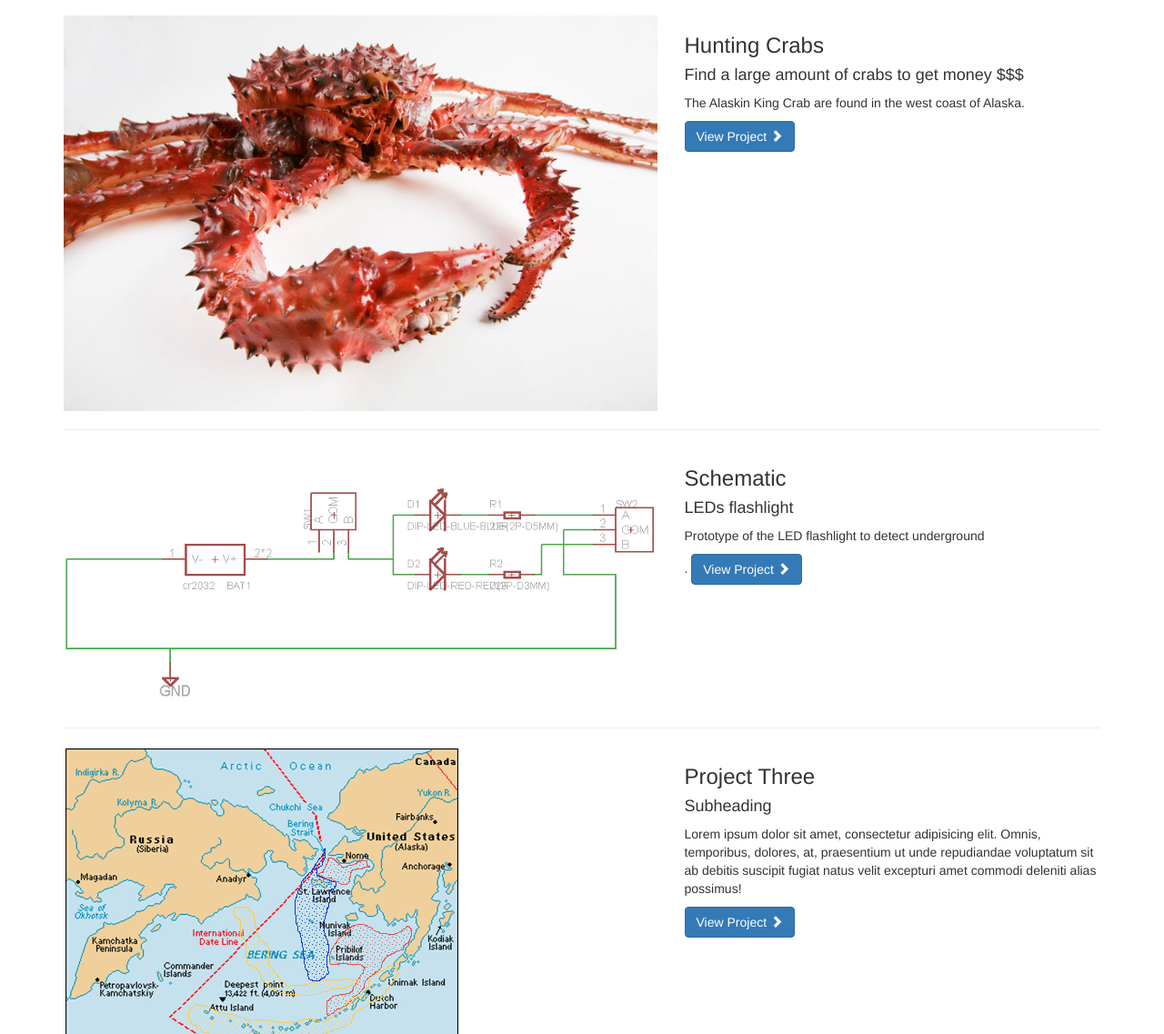
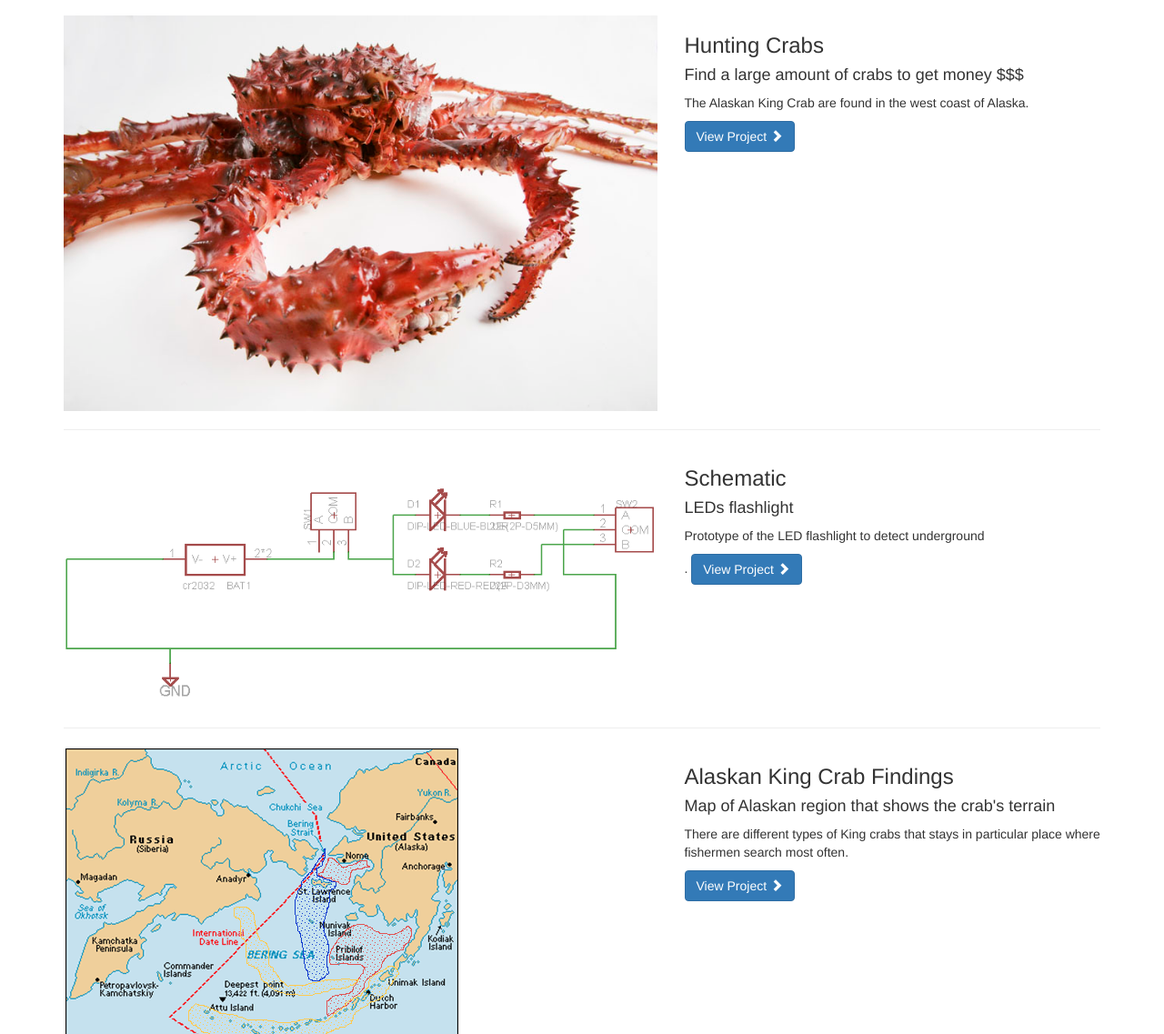
Before and after one commit to Mtfujisan/Mtfujisan.github.io, a plain HTML site: page index.html in a window 1280 px wide. Shown: the part 163-1300 px from the top of the page at 91% size. Drawn offline with Linux system fonts and the light colour scheme.

Commit message:
adding the text

```diff
--- a/index.html
+++ b/index.html
@@ -83,7 +83,7 @@
             <div class="col-md-5">
                 <h3>Hunting Crabs</h3>
                 <h4>Find a large amount of crabs to get money $$$</h4>
-                <p>The Alaskin King Crab are found in the west coast of Alaska.</p>
+                <p>The Alaskan King Crab are found in the west coast of Alaska.</p>
                 <a class="btn btn-primary" href="#">View Project <span class="glyphicon glyphicon-chevron-right"></span></a>
             </div>
         </div>
@@ -117,9 +117,9 @@
                 </a>
             </div>
             <div class="col-md-5">
-                <h3>Project Three</h3>
-                <h4>Subheading</h4>
-                <p>Lorem ipsum dolor sit amet, consectetur adipisicing elit. Omnis, temporibus, dolores, at, praesentium ut unde repudiandae voluptatum sit ab debitis suscipit fugiat natus velit excepturi amet commodi deleniti alias possimus!</p>
+                <h3>Alaskan King Crab Findings</h3>
+                <h4>Map of Alaskan region that shows the crab's terrain </h4>
+                <p>There are different types of King crabs that stays in particular place where fishermen search most often.</p>
                 <a class="btn btn-primary" href="#">View Project <span class="glyphicon glyphicon-chevron-right"></span></a>
             </div>
         </div>
```
